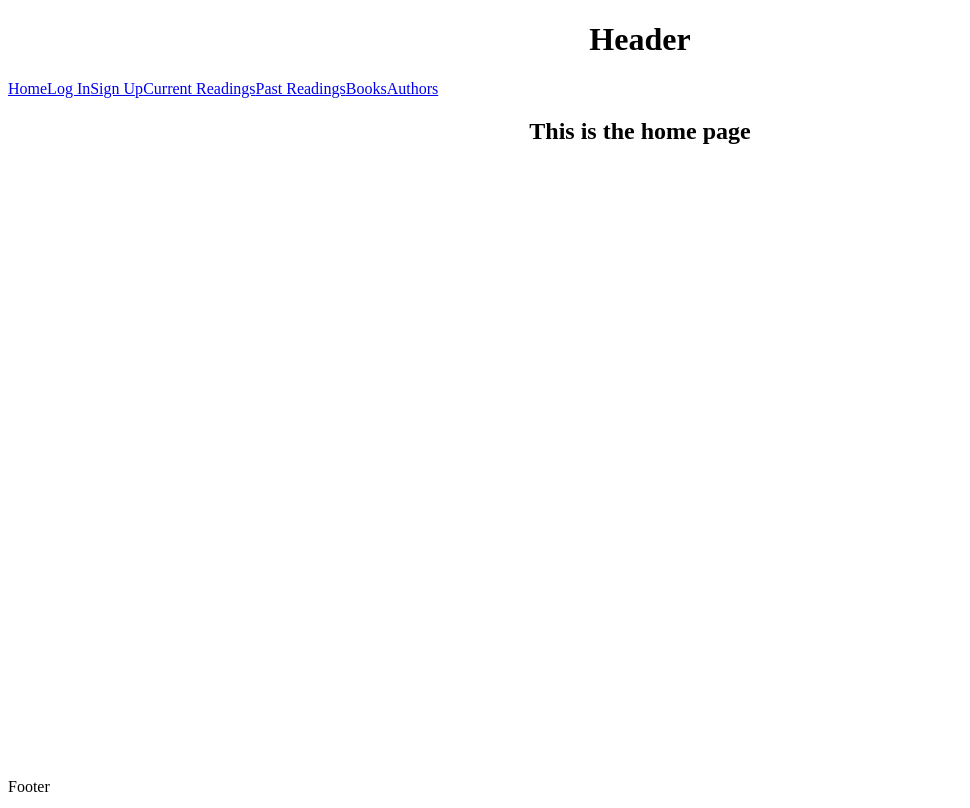
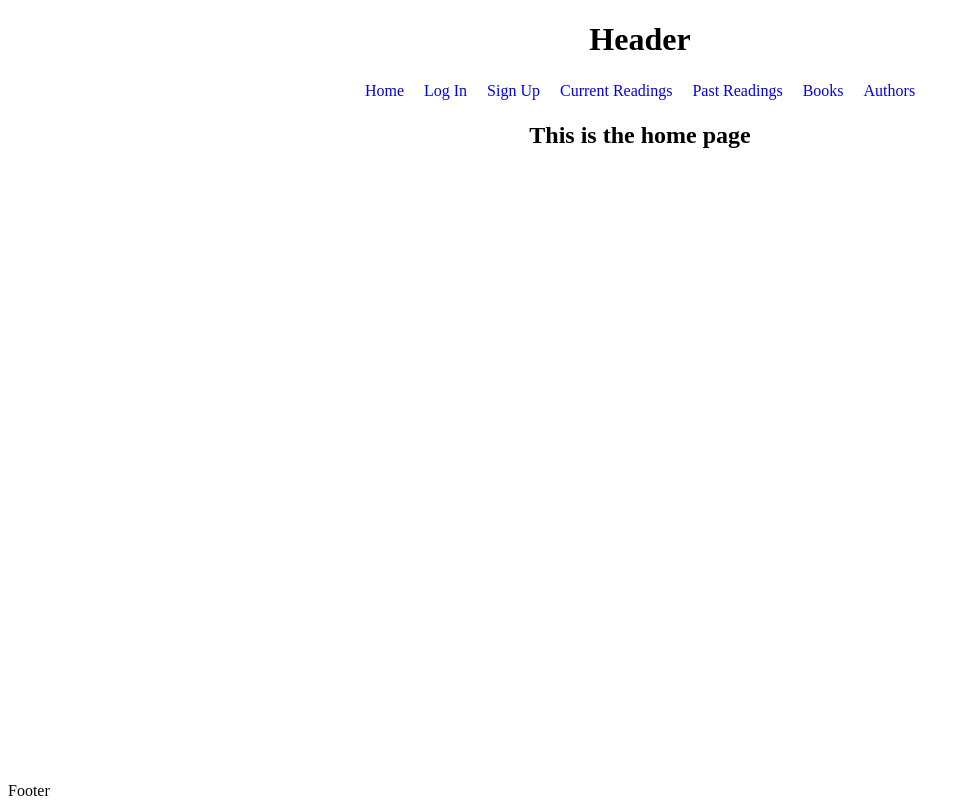
Before and after one commit to taylorhmorris/reading-log-front, a React (Vite) app: page / in a window 1280 px wide. Shown: the whole page, without its empty margins (0-970 px from the left). Built offline with nearby package versions, Linux system fonts and the light colour scheme.

Commit message:
feat: set up Navbar style

```diff
--- a/src/components/Navbar.tsx
+++ b/src/components/Navbar.tsx
@@ -1,6 +1,8 @@
+import styles from '../styles/navbar.module.css';
+
 export function Navbar() {
   return (
-    <nav>
+    <nav className={styles.navbar}>
       <a href="/">Home</a>
       <a href="/login">Log In</a>
       <a href="/signup">Sign Up</a>
--- /dev/null
+++ b/src/styles/navbar.module.css
@@ -0,0 +1,10 @@
+.navbar {
+    width: 100%;
+    display: flex;
+    justify-content: center;
+}
+
+.navbar a {
+    margin: 2px 10px;
+    text-decoration: none;
+}
```
